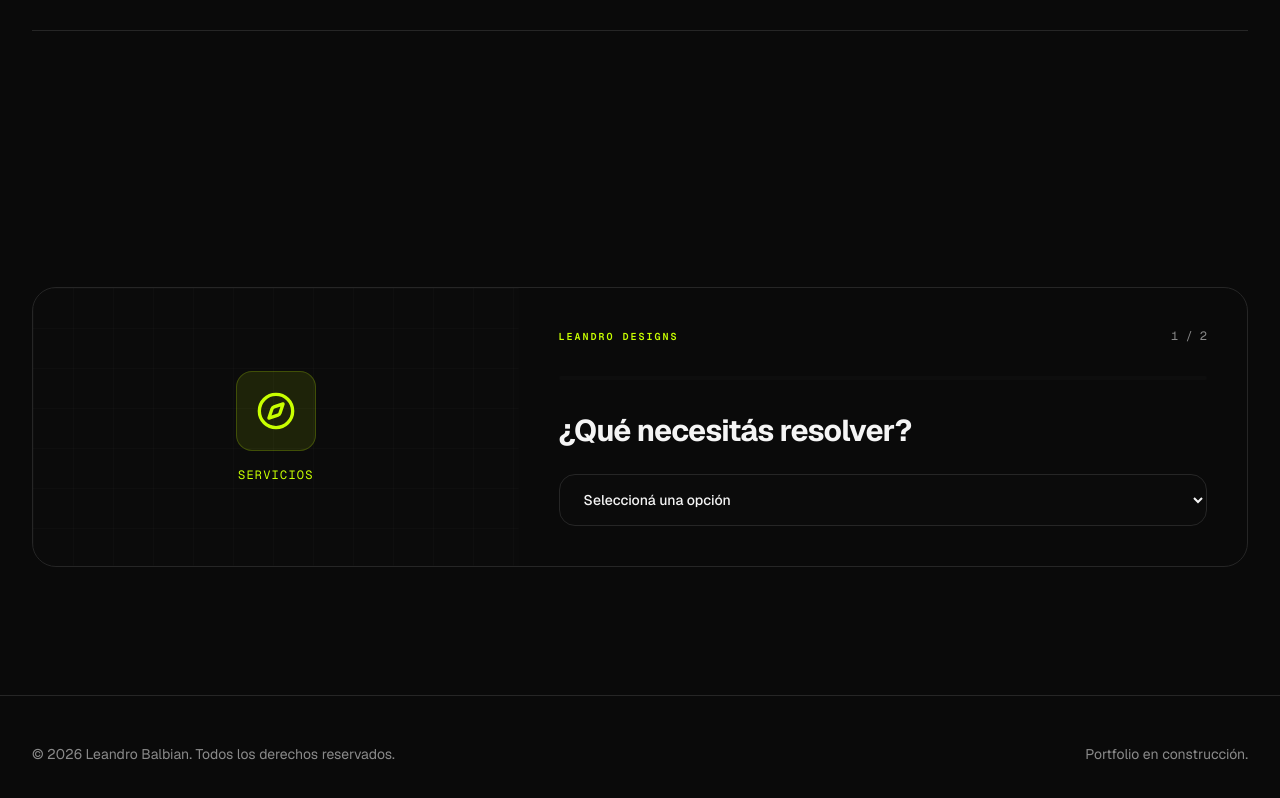
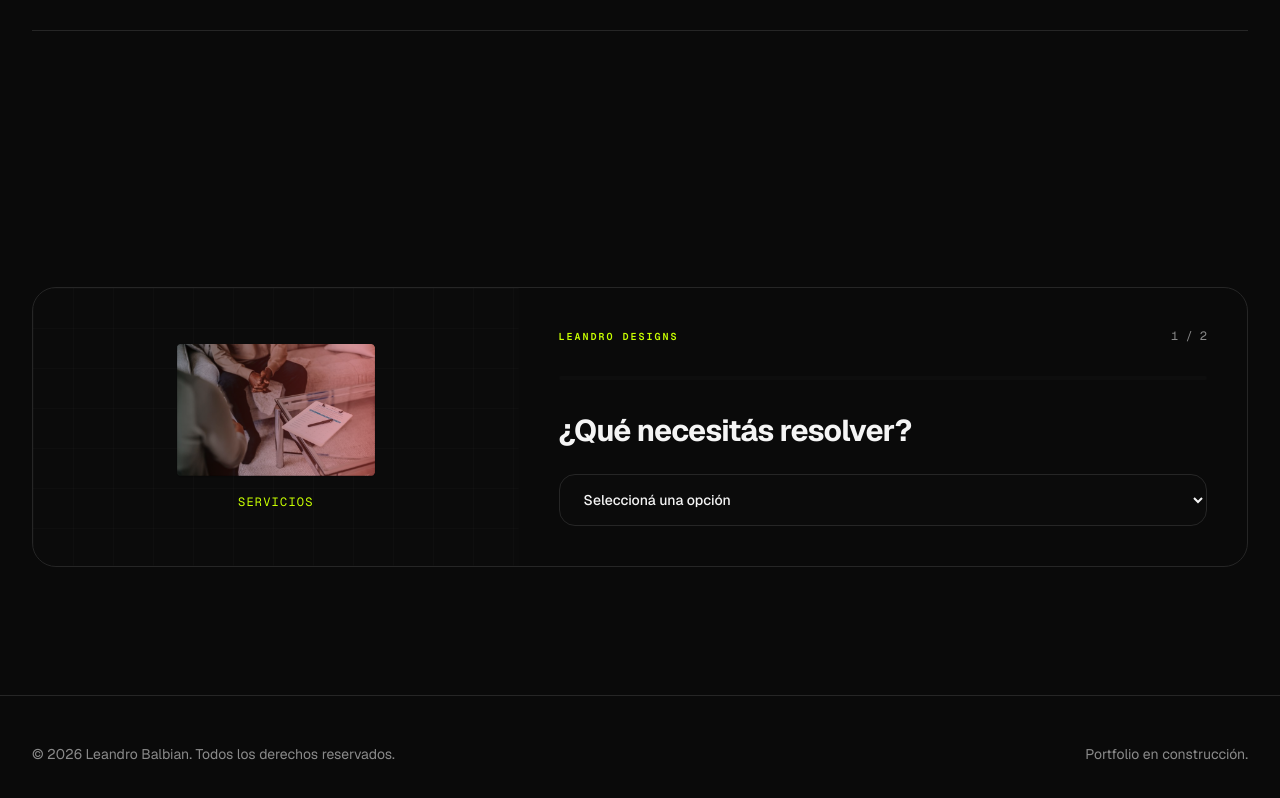
Before and after one commit to leandrodesignux-ux/Leandrobalbian, a Next.js app: page /servicios in a window 1280 px wide. Shown: the part 7510-8308 px from the top of the page. Built offline with nearby package versions, Linux system fonts and the light colour scheme.

Commit message:
feat: agrega imagen SERVICIOS.png al panel izquierdo del QualifyingForm en /servicios

```diff
--- a/src/components/sections/QualifyingForm.tsx
+++ b/src/components/sections/QualifyingForm.tsx
@@ -4,6 +4,7 @@ import { useState } from "react";
 import { motion, AnimatePresence } from "framer-motion";
 import { cn } from "@/lib/utils";
 import { config } from "@/lib/config";
+import Image from "next/image";
 import {
   Compass,
   Layers,
@@ -142,12 +143,21 @@ export function QualifyingForm({ questions, serviceId, serviceLabel }: Qualifyin
           </svg>
 
           <div className="relative z-10 flex flex-col items-center gap-4 p-8">
-            {/* TODO: reemplazar con imagen real */}
-            <span className="flex h-20 w-20 items-center justify-center rounded-2xl border border-accent/20 bg-accent/10 text-accent">
-              <Icon className="h-10 w-10" />
-            </span>
+            {serviceId === "hub" ? (
+              <Image
+                src="/SERVICIOS.png"
+                alt="Servicios Leandro Balbian"
+                width={400}
+                height={400}
+                className="h-auto w-full max-w-[200px] object-contain"
+              />
+            ) : (
+              <span className="flex h-20 w-20 items-center justify-center rounded-2xl border border-accent/20 bg-accent/10 text-accent">
+                <Icon className="h-10 w-10" />
+              </span>
+            )}
             <p className="text-center font-mono text-xs uppercase tracking-widest text-accent">
-              {displayLabel}
+              {serviceId === "hub" ? "Servicios" : displayLabel}
             </p>
           </div>
         </div>
```
Also changed, not shown: public/SERVICIOS.png (added).
